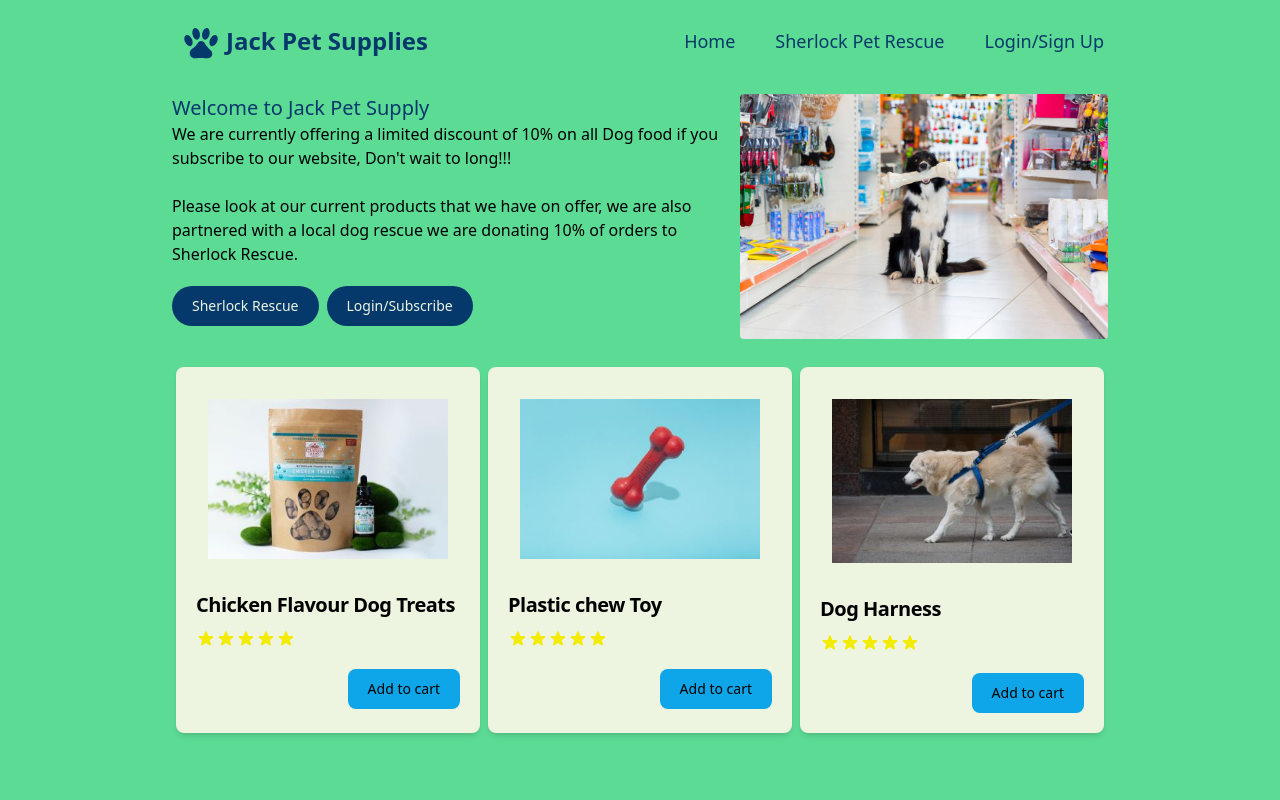
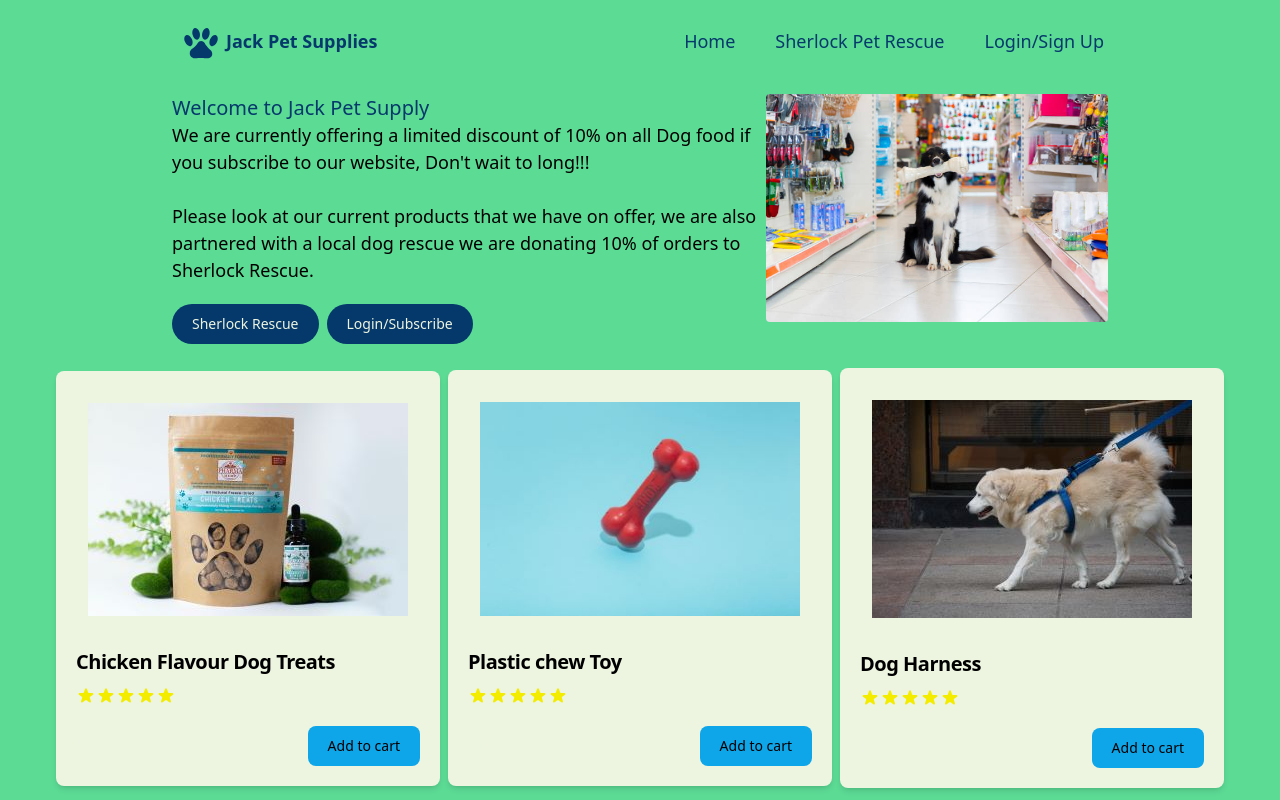
Before and after one commit to Daniel-Jackson23/jackspet, a Vue app: page / in a window 1280 px wide. Built offline with nearby package versions, Linux system fonts and the light colour scheme.

Commit message:
changing view of products

```diff
--- a/src/assets/style.css
+++ b/src/assets/style.css
@@ -7,6 +7,9 @@ h2 {
 }
 h3 {
     @apply text-lg;
+}
+p {
+    font-size: 18px;
 }
 a {
     /*@apply;*/
--- a/src/components/DogData.vue
+++ b/src/components/DogData.vue
@@ -47,7 +47,6 @@ export default {
   },
 };
 </script>
-
 <style scoped>
 
 </style>
--- a/src/components/ProductsRow.vue
+++ b/src/components/ProductsRow.vue
@@ -1,8 +1,8 @@
-<template>
-  <div class="container
+<template class="container
           px-5
           py-3
-          mx-auto justify-center flex flex-row sm:max-lg:flex-col">
+          mx-auto flex flex-row sm:max-lg:flex-col">
+  <div class=" justify-center flex sm:max-lg:flex-col items-center">
     <div class="w-full max-w-sm bg-white rounded-lg shadow-md dark:bg-dark-blue dark:border-gray-700 m-1">
       <a href="#">
         <img class="p-8 rounded-t-lg" src="../assets/images/Products/pet-treats.jpg" width="400" height="200"/>
@@ -138,9 +138,10 @@
         </div>
       </div>
     </div>
+  </div>
+  <div class="justify-center flex sm:max-lg:flex-col items-center ">
 
   </div>
-
 </template>
 
 <script>
```
Also changed, not shown: src/components/HomeBanner.vue (line endings or trailing spaces).
